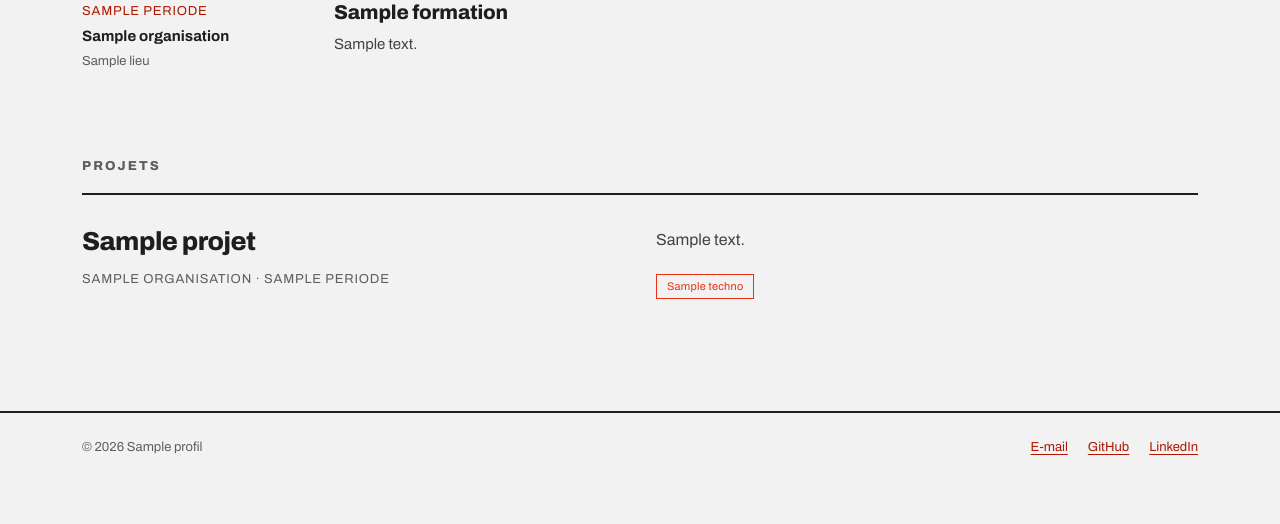
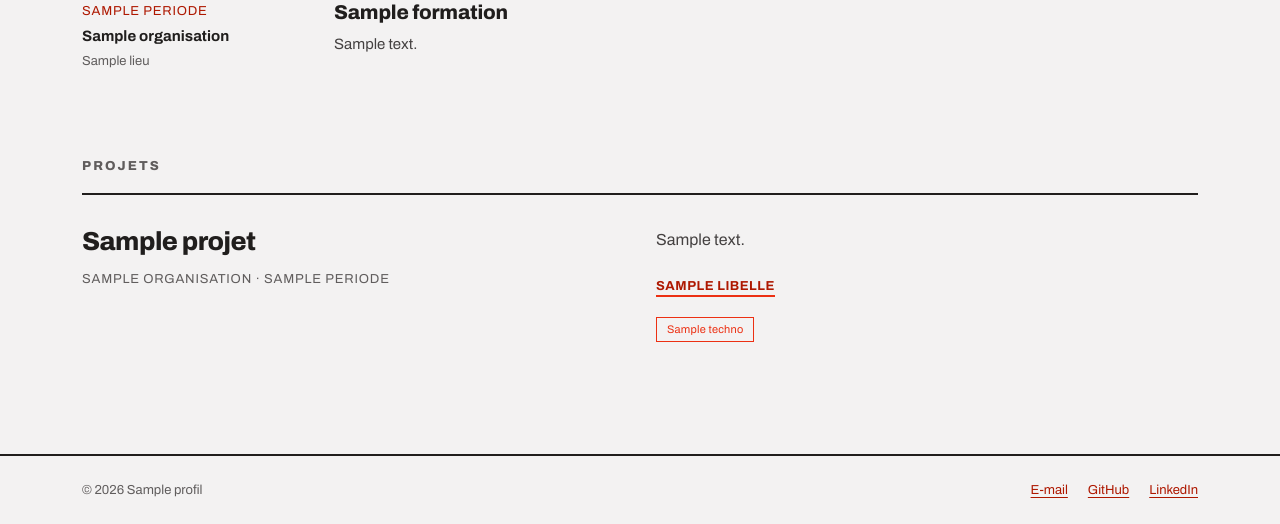
Before and after one commit to etienneg92i/Eportfolio, a FastAPI app: template templates/index.html in a window 1280 px wide, after a click on "FORMATION & PROJETS". Shown: the part 348-872 px from the top of the page. Before the commit the page ends 803 px from the top, so only its background shows below. Run offline with FastAPI, Linux system fonts and the light colour scheme; the template is opened without the code that fills it: most values are stand-ins (such as "Sample title", 1, 10 or a date in 2020).

Commit message:
Ajoute un champ optionnel `liens` aux projets (#13)
- `content.py` : chaque projet porte une liste `liens` de {libelle, url}
  (vide par défaut). Le libellé nomme le Livrable ou sa source, pas une
  Techno (cf. glossaire CONTEXT.md). Validation de forme dans `_valider`.
- `templates/index.html` : rendu conditionnel d'une liste de liens dans
  la carte Projet, entre la description et les tags.
- `static/style.css` : `.project__links` (liens soulignés accent, flush).
- Tests : forme des `liens` dans test_content.py ; rendu du bloc
  (présent / vide) dans test_app.py.
- SKILL verify-page-render : `liens` ajouté aux exemples de champ optionnel.

Closes #13

Co-Authored-By: Claude Sonnet 5 <noreply@anthropic.com>
Claude-Session: https://claude.ai/code/session_01VyVkxuwjQzf29fdwdCyBuz

```diff
--- a/content.py
+++ b/content.py
@@ -88,6 +88,10 @@ projets = [
             "tronçons à renouveler et l'ordre d'intervention."
         ),
         "technos": ["Python", "R", "Analyse de données", "Optimisation"],
+        # "liens" : liste de {libelle, url}, vide si aucun. Le libelle nomme le
+        # Livrable ou sa source ("Application web", "Code source", "Démo"),
+        # jamais une Techno.
+        "liens": [],
     },
     {
         "titre": "Borne d'arcade",
@@ -100,6 +104,7 @@ projets = [
             "intégration du système. Livrable : une borne fonctionnelle."
         ),
         "technos": ["Électronique", "Hardware", "Intégration système"],
+        "liens": [],
     },
 ]
 
@@ -243,7 +248,7 @@ def _valider():
         ("faits", faits, ("libelle", "valeur"), ()),
         ("langues", langues, ("langue", "niveau"), ()),
         ("projets", projets, ("titre", "description"),
-         ("cadre", "organisation", "periode", "technos")),
+         ("cadre", "organisation", "periode", "technos", "liens")),
         ("experiences", experiences, ("titre", "description"),
          ("organisation", "logo", "lieu", "periode")),
         ("formations", formations, ("titre", "description"),
@@ -275,6 +280,19 @@ def _valider():
                     f"[{i}] `technos`, si present, est une liste de chaines non vides"
                 )
 
+    for i, row in enumerate(projets if isinstance(projets, list) else []):
+        liens = row.get("liens") if isinstance(row, dict) else None
+        if liens is not None and not (
+            isinstance(liens, list)
+            and all(
+                isinstance(x, dict) and _texte(x.get("libelle")) and _texte(x.get("url"))
+                for x in liens
+            )
+        ):
+            erreurs.setdefault("projets", []).append(
+                f"[{i}] `liens`, si present, est une liste de {{libelle, url}} non vides"
+            )
+
     if erreurs:
         lignes = "\n".join(
             f"  {section} :\n" + "\n".join(f"    - {m}" for m in msgs)
--- a/static/style.css
+++ b/static/style.css
@@ -491,6 +491,27 @@ a.contact-list__value { word-break: break-all; }
   line-height: 1.65;
   color: var(--color-neutral-800);
 }
+.project__links {
+  list-style: none;
+  margin: 0 0 20px;
+  padding: 0;
+  display: flex;
+  flex-wrap: wrap;
+  gap: 8px 20px;
+}
+.project__links a {
+  font-family: var(--font-heading);
+  font-weight: 700;
+  font-size: 13px;
+  letter-spacing: 0.04em;
+  text-transform: uppercase;
+  color: var(--color-accent-700);
+  text-decoration: none;
+  border-bottom: 2px solid var(--color-accent);
+  padding-bottom: 2px;
+}
+.project__links a:hover { color: var(--color-accent-600); }
+
 .project__tags {
   list-style: none;
   margin: 0;
--- a/templates/index.html
+++ b/templates/index.html
@@ -192,6 +192,13 @@
                         </div>
                         <div>
                             <p class="project__desc">{{ projet.description }}</p>
+                            {% if projet.liens %}
+                            <ul class="project__links">
+                                {% for lien in projet.liens %}
+                                <li><a href="{{ lien.url }}" target="_blank" rel="noopener">{{ lien.libelle }}</a></li>
+                                {% endfor %}
+                            </ul>
+                            {% endif %}
                             {% if projet.technos %}
                             <ul class="project__tags">
                                 {% for techno in projet.technos %}
```
Also changed, not shown: tests/test_app.py (+29 -0 lines), tests/test_content.py (+15 -0 lines), .claude/skills/verify-page-render/SKILL.md.
